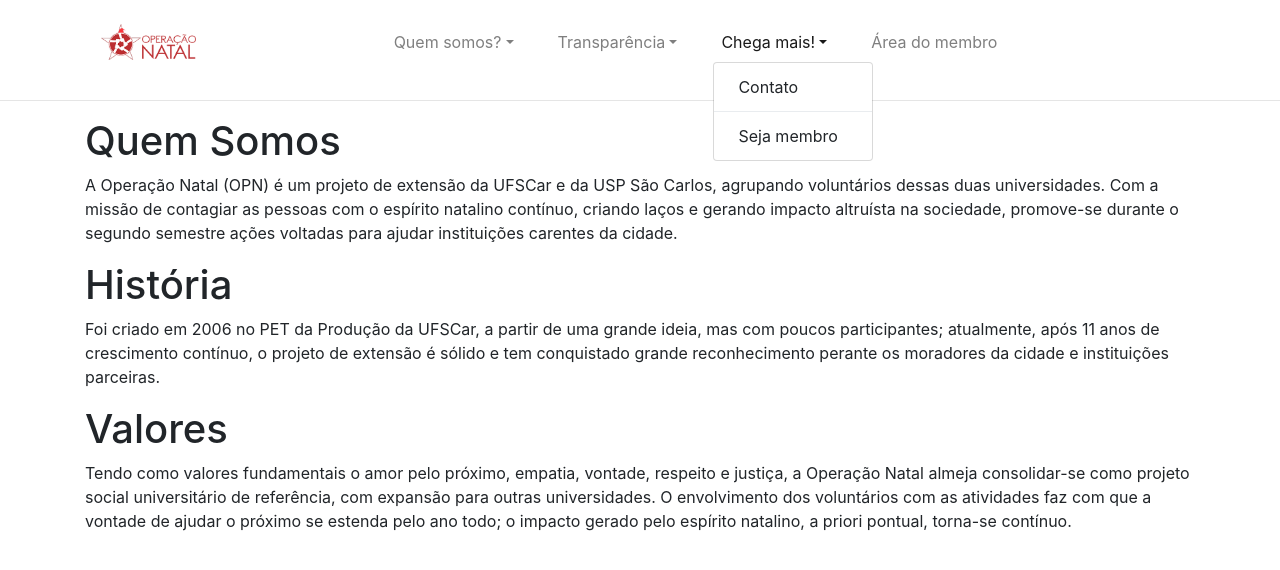
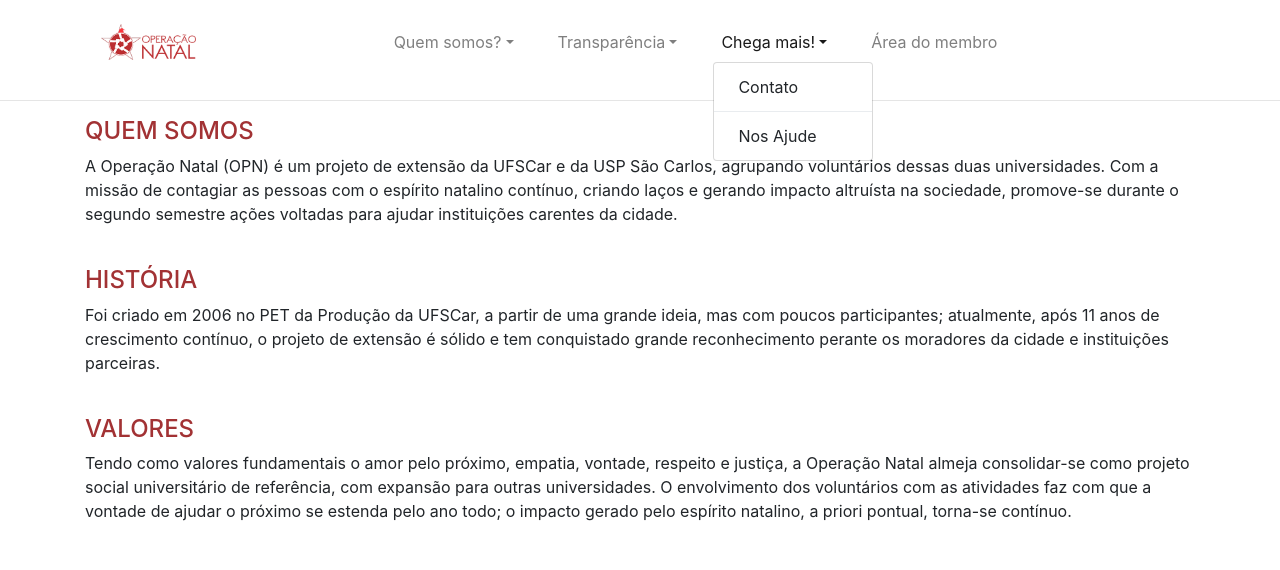
Before and after one commit to vccolombo/team01-comunicode, a React (Create React App) app: page /conheca in a window 1280 px wide. Both pictures are taken after a click on the button "Chega mais!". Shown: the top 570 px of the page. Built offline with nearby package versions, Linux system fonts and the light colour scheme.

Commit message:
Diversas modificações pequenas

```diff
--- a/src/components/Atividades.jsx
+++ b/src/components/Atividades.jsx
@@ -5,7 +5,7 @@ class Atividades extends Component {
   render() {
     return (
       <Container>
-        <h1>Atividades Realizadas</h1>
+        <h4 style={{color: "#A23234"}}>ATIVIDADES</h4>
         <p>
           Nas instituições, promove-se dinâmicas entre voluntários e moradores;
           as ações mais importantes são as que acontecem na entregas dos
--- a/src/components/Conheca.jsx
+++ b/src/components/Conheca.jsx
@@ -5,7 +5,7 @@ class Conheca extends Component {
   render() {
     return (
       <Container>
-        <h1>Quem Somos</h1>
+        <h4 style={{color: "#A23234"}}>QUEM SOMOS</h4>
         <p>
           A Operação Natal (OPN) é um projeto de extensão da UFSCar e da USP São
           Carlos, agrupando voluntários dessas duas universidades. Com a missão
@@ -14,15 +14,22 @@ class Conheca extends Component {
           segundo semestre ações voltadas para ajudar instituições carentes da
           cidade.
         </p>
-        <h1>História</h1>
+
+        <br/>
+
+        <h4 style={{color: "#A23234"}}>HISTÓRIA</h4>
         <p>
           Foi criado em 2006 no PET da Produção da UFSCar, a partir de
           uma grande ideia, mas com poucos participantes; atualmente, após 11
           anos de crescimento contínuo, o projeto de extensão é sólido e tem
           conquistado grande reconhecimento perante os moradores da cidade e
           instituições parceiras.
+
         </p>
-        <h1>Valores</h1>
+
+        <br/>
+
+        <h4 style={{color: "#A23234"}}>VALORES</h4>
         <p>
           Tendo como valores fundamentais o amor pelo próximo, empatia, vontade,
           respeito e justiça, a Operação Natal almeja consolidar-se como projeto
--- a/src/components/Impacto.jsx
+++ b/src/components/Impacto.jsx
@@ -5,7 +5,7 @@ class Impacto extends Component {
   render() {
     return (
       <Container>
-        <h1>Impacto Social</h1>
+        <h4 style={{color: "#A23234"}}>IMPACTO SOCIAL</h4>
         <p>
           O incremento no impacto provocado deu-se gradualmente conforme o
           reconhecimento da OPN aumentava ao longo dos anos, cumprindo com sua
--- a/src/components/SejaMembro.jsx
+++ b/src/components/SejaMembro.jsx
@@ -5,7 +5,7 @@ class SejaMembro extends Component {
   render() {
     return (
       <Container>
-        <h1>Seja membro</h1>
+        <h1>Nos Ajude</h1>
         <p>Venha participar da nossa organização! As incrições ocorrem no mês de Junho, mas enquanto isso você pode ser um voluntário!</p>
         <p>"Voluntário é um cidadão que, motivado pelos valores de participação e solidariedade doa seu tempo, trabalho e talento, de maneira espontânea e não remunerada, para causa de interesse social e comunitário”. </p>
         <p>Ou seja, voluntário é aquele que se responsabiliza pelo contexto em que está inserido e procura fazer a diferença com as condições que tem disponível. Com isso em mente, convidamos todos vocês para ingressar no nosso TIMAÇO DE VOLUNTÁRIOS! </p>
--- a/src/components/TopBar.jsx
+++ b/src/components/TopBar.jsx
@@ -30,7 +30,7 @@ class TopBar extends Component {
             <NavDropdown title="Chega mais!" id="basic-nav-dropdown" style={{margin:"14px"}}>
               <NavDropdown.Item href="/contato">Contato</NavDropdown.Item>
               <NavDropdown.Divider />
-              <NavDropdown.Item href="/seja_membro">Seja membro</NavDropdown.Item>
+              <NavDropdown.Item href="/seja_membro">Nos Ajude</NavDropdown.Item>
             </NavDropdown>
             <Nav.Link style={{margin:"14px"}} href="#link">Área do membro</Nav.Link>
           </Nav>
```
